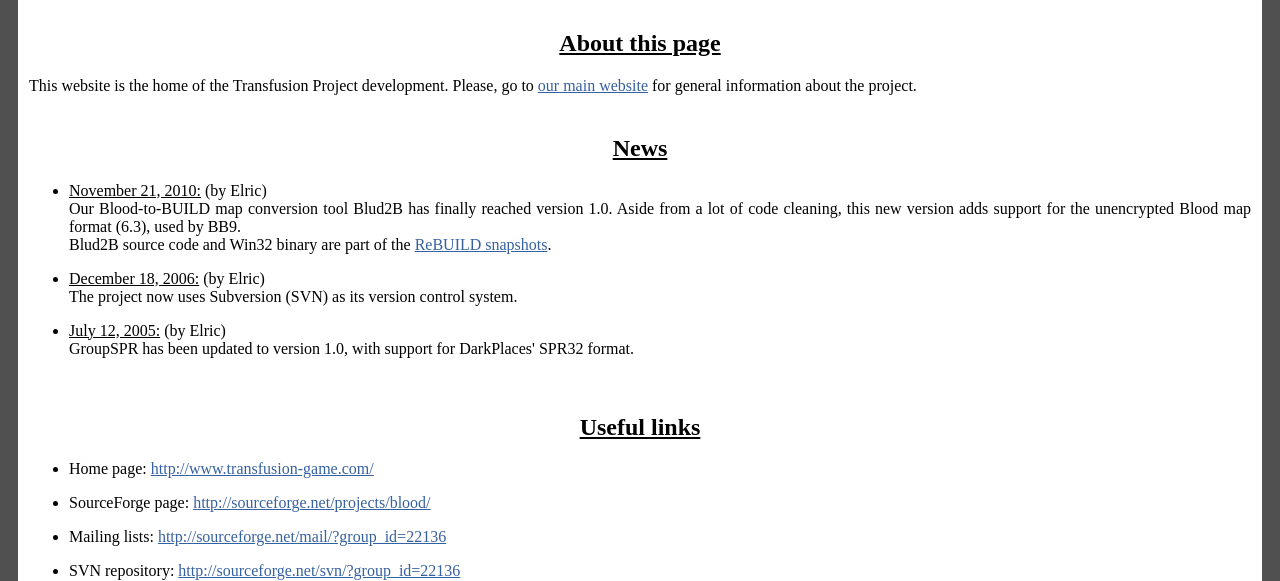
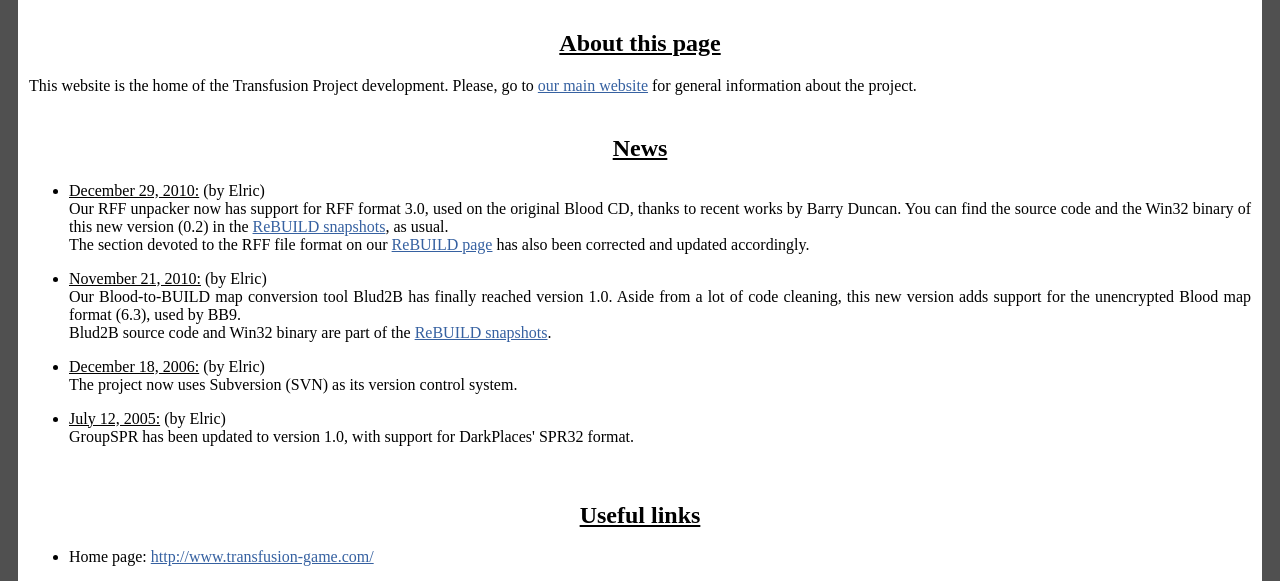
Before and after one commit to QuakeMods/transfusion, a PHP site: page / in a window 1280 px wide. Shown: the part 192-773 px from the top of the page. Run offline with PHP 8.4, Linux system fonts and the light colour scheme; data that the repository does not hold is empty.

Commit message:
Added the announcement of RFF 0.2 and the update of the section about the RFF format

```diff
--- a/website/index.php
+++ b/website/index.php
@@ -23,6 +23,15 @@
 <div class="section">
 	<h2 id="news-section" class="section">News</h2>
 	<ul>
+		<li>
+			<span class="title">December 29, 2010:</span> (by Elric)<br />
+			Our RFF unpacker now has support for RFF format 3.0, used on the original
+			Blood CD, thanks to recent works by Barry Duncan. You can find the source
+			code and the Win32 binary of this new version (0.2) in the
+			<a href="snapshots.php#rebuild-section">ReBUILD snapshots</a>, as usual.<br />
+			The section devoted to the RFF file format on our <a href="rebuild.php">ReBUILD page</a>
+			has also been corrected and updated accordingly.<p />
+		</li>
 		<li>
 			<span class="title">November 21, 2010:</span> (by Elric)<br />
 			Our Blood-to-BUILD map conversion tool Blud2B has finally reached
```
